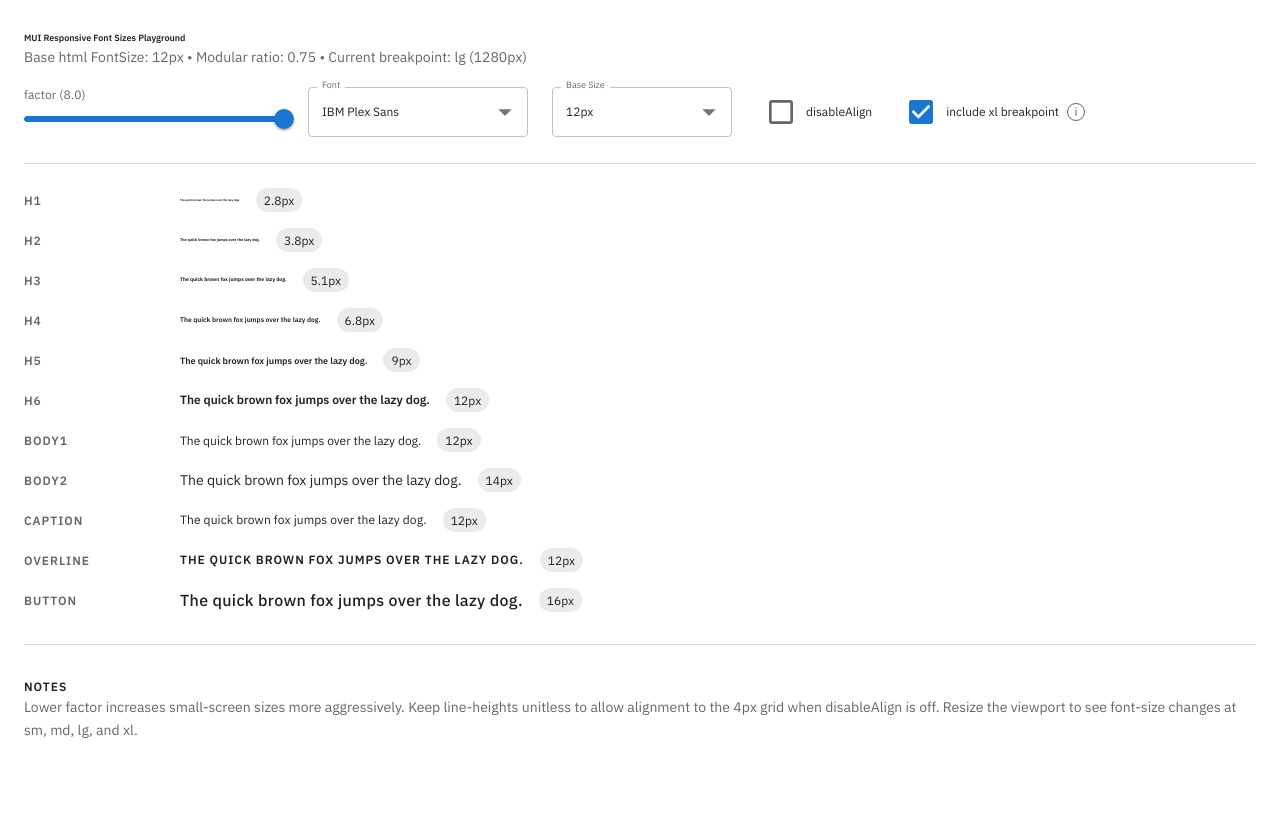
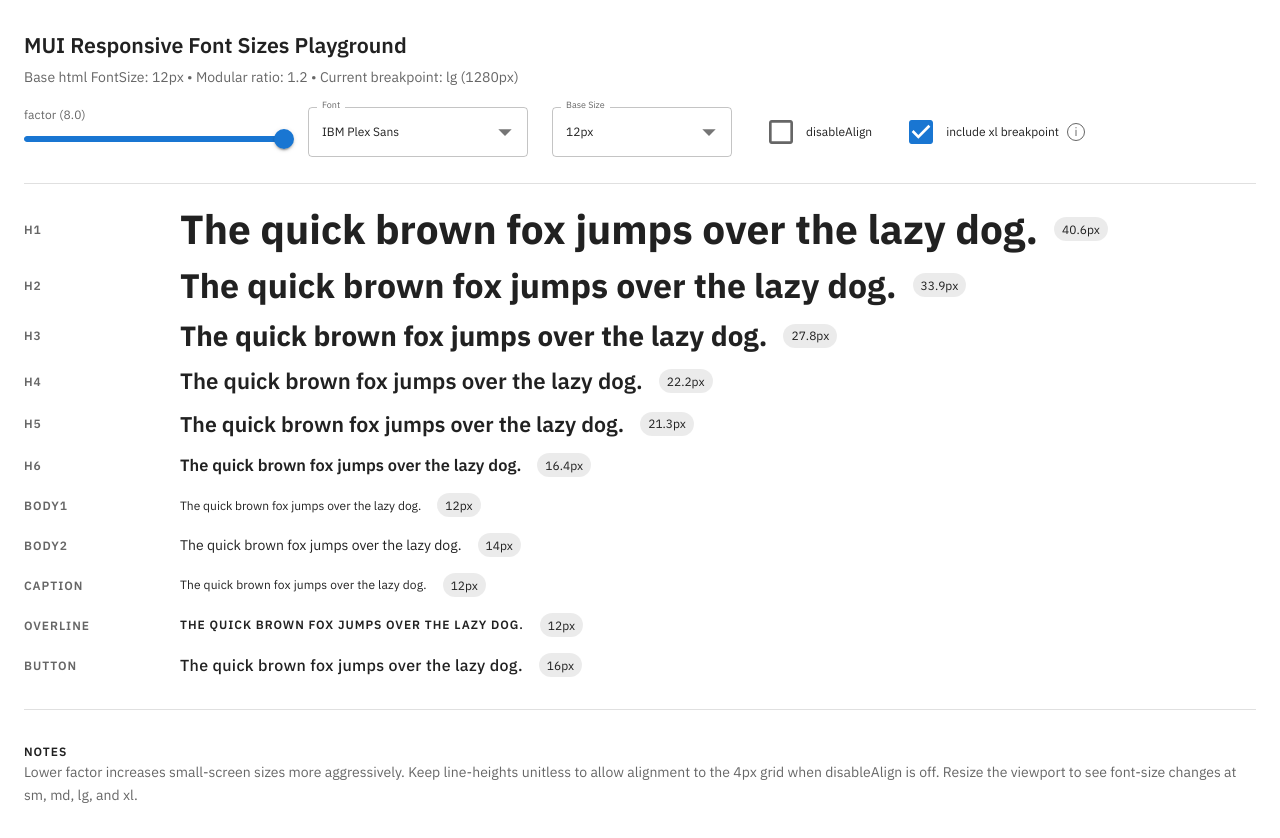
Before and after one commit to maclayr/MUI-Responsive-Font-Sizes-Playground, a React (Vite) app: page / in a window 1280 px wide. Before the commit the page ends 800 px from the top, so only its background shows below. Built offline with nearby package versions, Linux system fonts and the light colour scheme.

Commit message:
Update modular scale 1.2

```diff
--- a/src/App.tsx
+++ b/src/App.tsx
@@ -23,7 +23,7 @@ import { createTheme, responsiveFontSizes } from '@mui/material/styles';
 // Your assumptions
 const fontFamily =
   '"IBM Plex Sans", -apple-system, BlinkMacSystemFont, "Segoe UI", Roboto, "Helvetica Neue", Arial, sans-serif';
-const modularRatio = .75;
+const modularRatio = 1.2;
 
 // Build the base theme (before responsiveFontSizes)
 // Accept a fontFamily and htmlFontSize so themes can be rebuilt when the user switches fonts or base size
```
